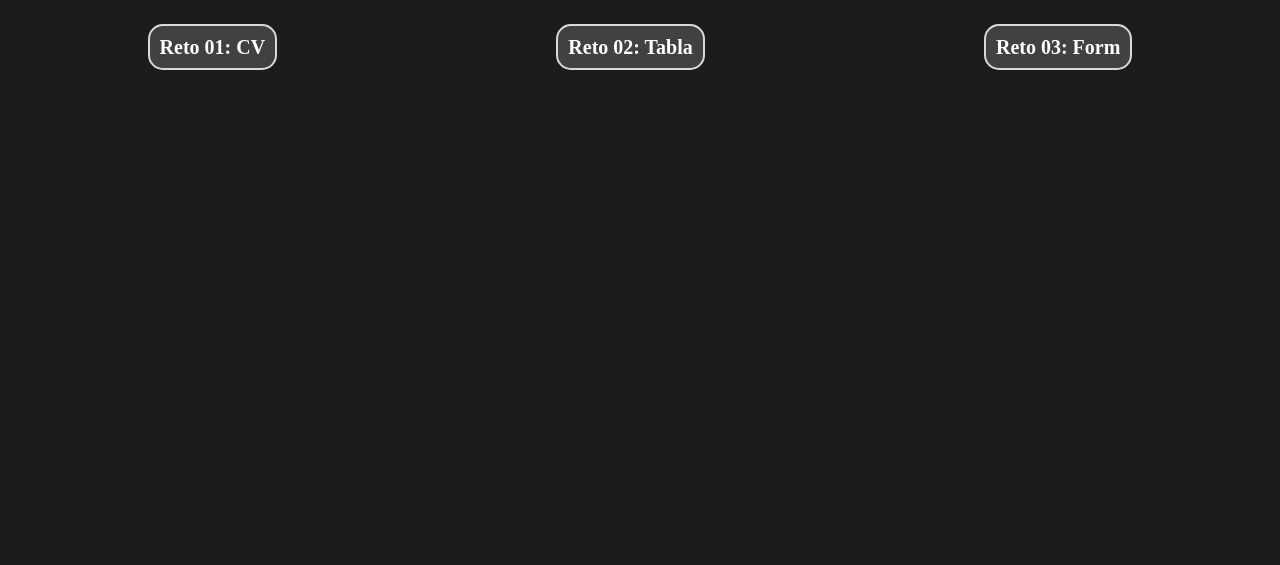
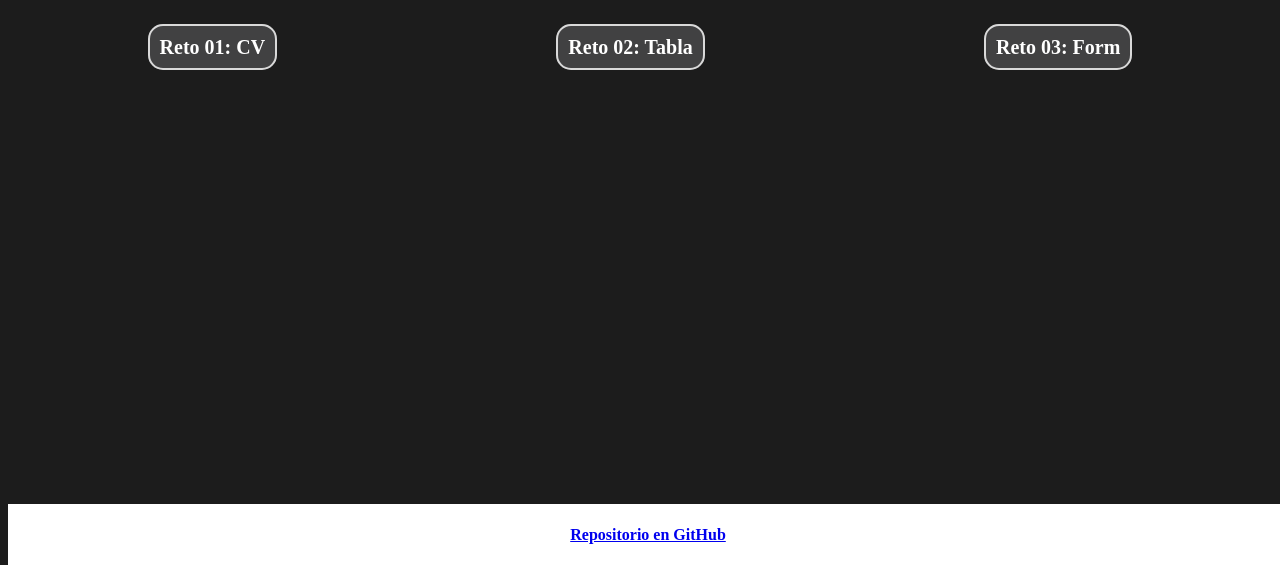
Before and after one commit to sergio-gonzalez-sainz/K-C01-Maquetado-retos, a plain HTML site: page index.html in a window 1280 px wide. Shown: the part 235-800 px from the top of the page. Drawn offline with Linux system fonts and the light colour scheme.

Commit message:
Agrego footer

```diff
--- a/index.html
+++ b/index.html
@@ -26,6 +26,8 @@
         <div><a class="btn" href="reto-02-tabla.html">Reto 02: Tabla</a></div>
         <div><a class="btn" href="reto-03-form/reto-03-form.html">Reto 03: Form</a></div>
     </div>
-
+    <div class="footer" >
+        <a href="https://github.com/sergio-gonzalez-sainz/Kodemia-Maquetado-retos-C01"><h4>Repositorio en GitHub</h4></a>
+    </div>
 </body>
 </html>
--- a/styles.css
+++ b/styles.css
@@ -41,6 +41,11 @@ body{
     height: 13em;
 }
 
-.titulo-c{
-
+.footer{
+    position: fixed;
+    bottom: 0px;
+    width: 100%;
+    background-color: white;
+    color: #4a4a4bcc;
+    text-align: center;
 }
```
Also changed, not shown: reto-03-form/styles.css (line endings or trailing spaces).
